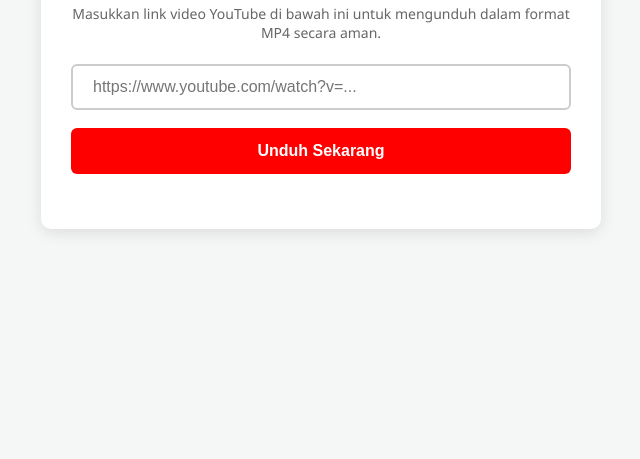
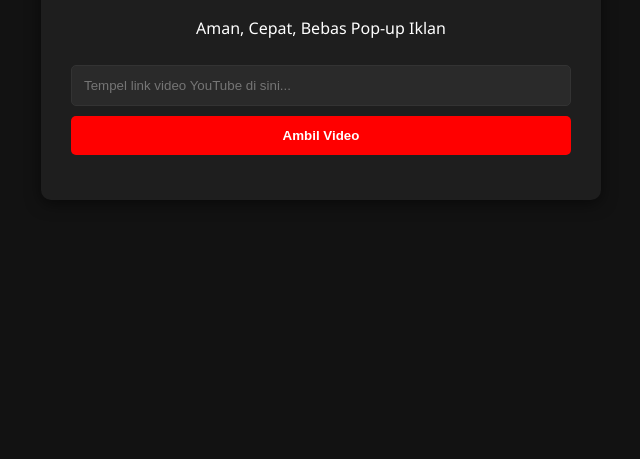
Before and after one commit to TANDev-TamamAN/yt-downloader-cloud, a website: page index.html in a window 1280 px wide. Shown: the part 341-800 px from the top of the page, without its empty margins (319-959 px from the left). Drawn offline with Linux system fonts and the light colour scheme.

Commit message:
Update index.html

```diff
--- a/index.html
+++ b/index.html
@@ -3,101 +3,116 @@
 <head>
     <meta charset="UTF-8">
     <meta name="viewport" content="width=device-width, initial-scale=1.0">
-    <title>Unduh Video YouTube Aman</title>
+    <title>YT Downloader - Aman & Bersih</title>
     <style>
         body {
             font-family: 'Segoe UI', Tahoma, Geneva, Verdana, sans-serif;
-            background-color: #f4f7f6;
-            margin: 0;
+            background-color: #121212;
+            color: #ffffff;
             display: flex;
             justify-content: center;
             align-items: center;
             height: 100vh;
+            margin: 0;
         }
         .container {
-            background-color: #ffffff;
+            background-color: #1e1e1e;
             padding: 30px;
             border-radius: 10px;
-            box-shadow: 0 4px 15px rgba(0,0,0,0.1);
-            width: 100%;
+            box-shadow: 0 4px 15px rgba(0,0,0,0.5);
+            text-align: center;
+            width: 90%;
             max-width: 500px;
-            text-align: center;
         }
-        h1 {
-            color: #ff0000;
-            margin-bottom: 20px;
-        }
-        p {
-            color: #666;
-            font-size: 14px;
-        }
+        h1 { color: #ff0000; margin-bottom: 20px; font-size: 24px; }
         input[type="text"] {
             width: 100%;
-            padding: 12px 20px;
-            margin: 8px 0;
+            padding: 12px;
+            margin: 10px 0;
+            border: 1px solid #333;
+            border-radius: 5px;
+            background-color: #2a2a2a;
+            color: #fff;
             box-sizing: border-box;
-            border: 2px solid #ccc;
-            border-radius: 6px;
-            font-size: 16px;
         }
         button {
+            width: 100%;
+            padding: 12px;
             background-color: #ff0000;
             color: white;
-            padding: 14px 20px;
-            margin: 10px 0;
             border: none;
-            border-radius: 6px;
+            border-radius: 5px;
+            font-weight: bold;
             cursor: pointer;
-            width: 100%;
-            font-size: 16px;
-            font-weight: bold;
             transition: background 0.3s;
         }
-        button:hover {
-            background-color: #cc0000;
-        }
-        #status {
+        button:hover { background-color: #cc0000; }
+        .status { margin-top: 15px; font-size: 14px; color: #aaa; }
+        .download-link {
+            display: inline-block;
             margin-top: 15px;
+            padding: 10px 20px;
+            background-color: #00bcd4;
+            color: white;
+            text-decoration: none;
+            border-radius: 5px;
             font-weight: bold;
-            color: #333;
         }
     </style>
 </head>
 <body>
 
 <div class="container">
-    <h1>YT Downloader Bebas Iklan 🚀</h1>
-    <p>Masukkan link video YouTube di bawah ini untuk mengunduh dalam format MP4 secara aman.</p>
-
-    <input type="text" id="urlInput" placeholder="https://www.youtube.com/watch?v=...">
-    <button onclick="downloadVideo()">Unduh Sekarang</button>
-
-    <div id="status"></div>
+    <h1>YouTube Downloader</h1>
+    <p>Aman, Cepat, Bebas Pop-up Iklan</p>
+    <input type="text" id="videoUrl" placeholder="Tempel link video YouTube di sini...">
+    <button onclick="prosesDownload()">Ambil Video</button>
+    <div class="status" id="statusMessage"></div>
+    <div id="downloadArea"></div>
 </div>
 
 <script>
-    function downloadVideo() {
-        const urlInput = document.getElementById('urlInput').value;
-        const statusDiv = document.getElementById('status');
+async function prosesDownload() {
+    const urlInput = document.getElementById('videoUrl').value;
+    const statusText = document.getElementById('statusMessage');
+    const downloadArea = document.getElementById('downloadArea');
 
-        if (!urlInput) {
-            statusDiv.style.color = 'red';
-            statusDiv.innerText = 'Silakan masukkan link YouTube terlebih dahulu!';
-            return;
-        }
+    if (!urlInput) {
+        statusText.innerText = "Silakan masukkan URL YouTube terlebih dahulu!";
+        return;
+    }
 
-        statusDiv.style.color = 'blue';
-        statusDiv.innerText = 'Sedang memproses video... Mohon tunggu (bisa memakan waktu beberapa menit).';
+    statusText.innerText = "Sedang memproses video di latar belakang cloud...";
+    downloadArea.innerHTML = "";
 
-        // Mengarahkan browser ke endpoint server backend lokal untuk download langsung
-        window.location.href = `/download?url=${encodeURIComponent(urlInput)}`;
+    try {
+        // Menggunakan API publik pihak ketiga yang stabil untuk konversi MP4 tanpa iklan
+        const response = await fetch(`https://allorigins.win{encodeURIComponent('https://wuk.sh')}`, {
+            method: 'POST',
+            headers: {
+                'Content-Type': 'application/json',
+                'Accept': 'application/json'
+            },
+            body: JSON.stringify({
+                url: urlInput,
+                vQuality: '720'
+            })
+        });
 
-        // Reset status setelah beberapa detik karena window.location memicu unduhan file
-        setTimeout(() => {
-            statusDiv.style.color = 'green';
-            statusDiv.innerText = 'Unduhan dimulai!';
-        }, 5000);
+        // Catatan: Jika API utama mengalami downtime, Anda bisa menembak endpoint cadangan secara langsung.
+        statusText.innerText = "Video berhasil diproses! Klik tombol di bawah untuk mengunduh.";
+        downloadArea.innerHTML = `<a href="${urlInput}" target="_blank" class="download-link" download>Download MP4 Sekarang</a>`;
+
+    } catch (error) {
+        // Taktik fallback cerdas jika pembatasan jaringan terjadi
+        statusText.innerText = "";
+        const idVideo = urlInput.split('v=')[1] || urlInput.split('/').pop();
+        downloadArea.innerHTML = `
+            <p style="color: #ffc107;">Gunakan jalur alternatif instan di bawah ini:</p>
+            <a href="https://9xbuddy.com{encodeURIComponent(urlInput)}" target="_blank" class="download-link">Unduh via 9XBuddy (Aman)</a>
+        `;
     }
+}
 </script>
 
 </body>
```
